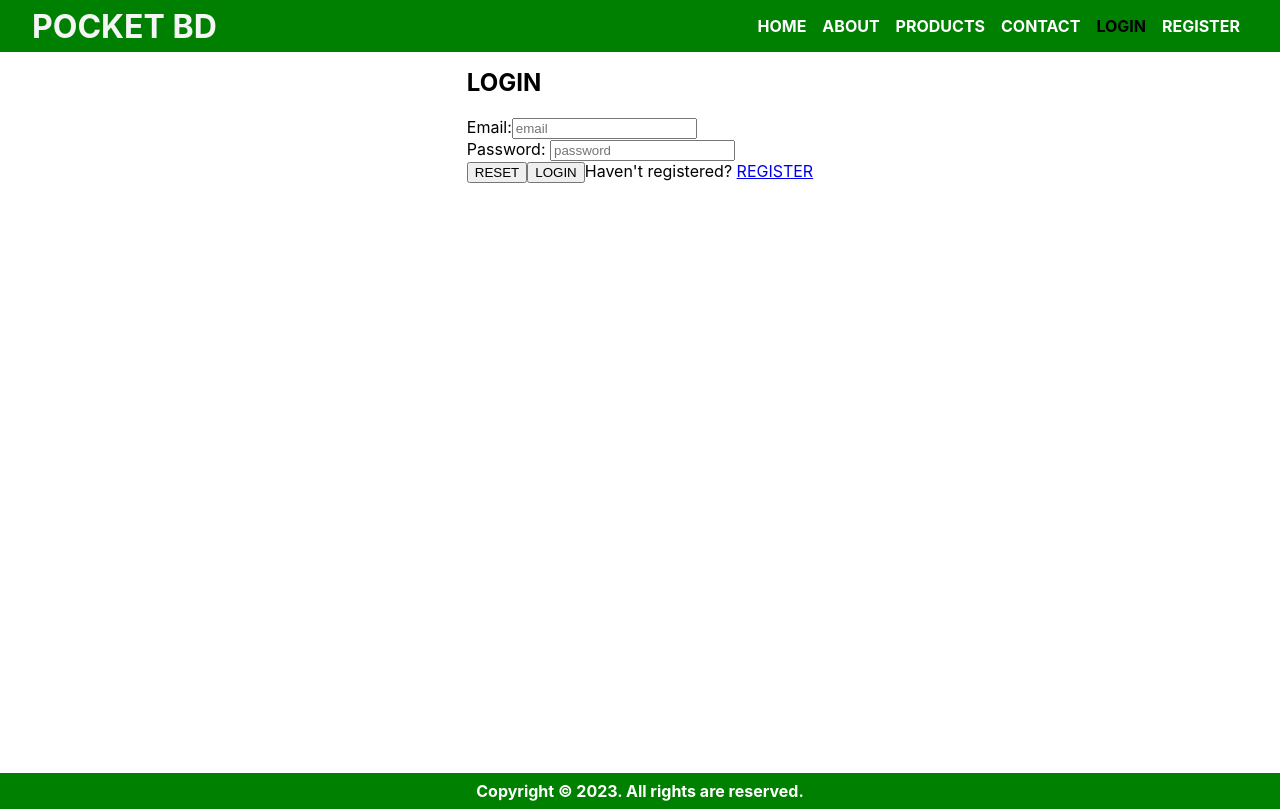
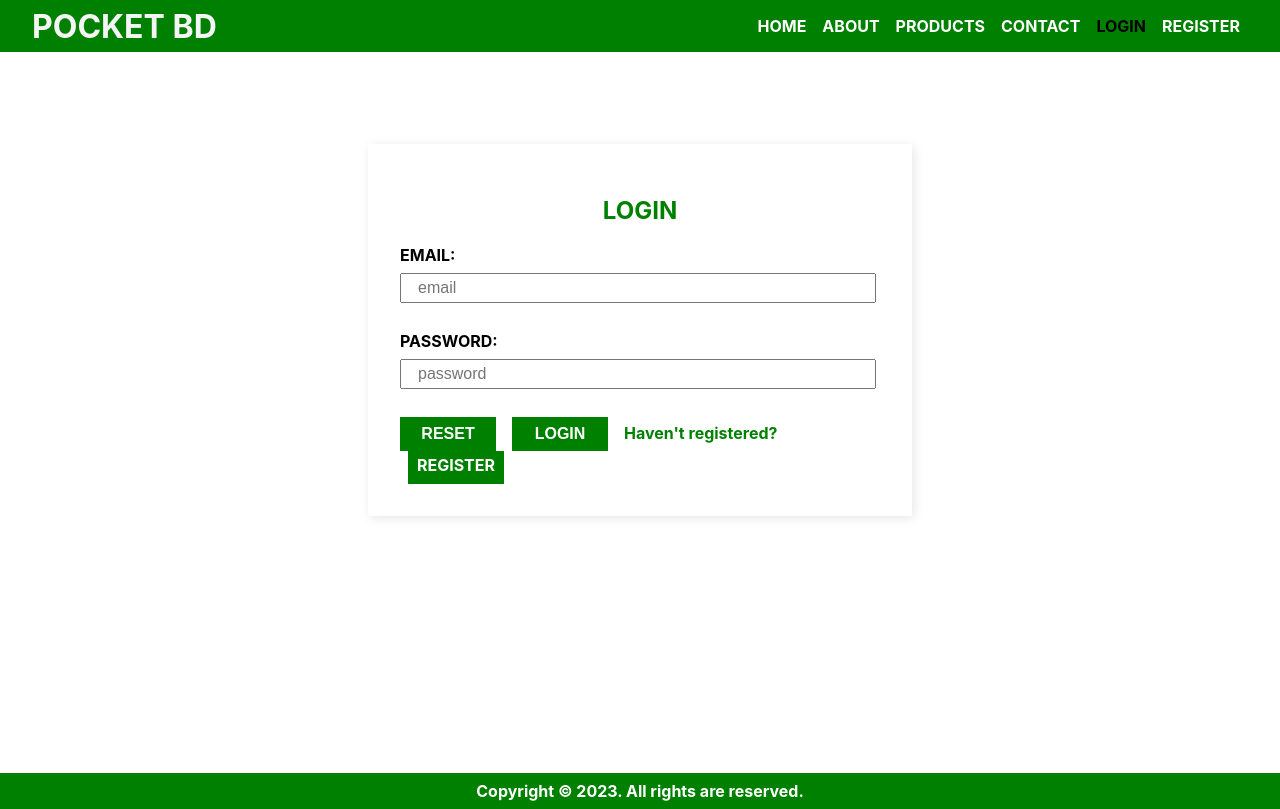
Before and after one commit to raihan-mahmud-talukder/pocket-bd, a React (Create React App) app in the folder client/: page /login in a window 1280 px wide. Built offline with nearby package versions, Linux system fonts and the light colour scheme.

Commit message:
register style

```diff
--- a/client/src/index.css
+++ b/client/src/index.css
@@ -70,6 +70,87 @@
   color: black;
 }
 
+.register,
+.login {
+  width: 30rem;
+  margin: 6rem auto;
+  padding: 2rem;
+  box-shadow: 2px 2px 10px rgba(0, 0, 0, 0.1);
+}
+
+.register h2,
+.login h2 {
+  text-align: center;
+  color: green;
+}
+
+.register label,
+.login label {
+  font-weight: bold;
+  text-transform: uppercase;
+}
+
+.register input,
+.login input {
+  display: block;
+  width: 29.5rem;
+  margin: 0.5rem 0;
+  padding: 0.25rem 0;
+  font-size: 1rem;
+  text-indent: 1rem;
+}
+
+.register button,
+.login button {
+  margin: 0 1rem 0 0;
+  padding: 0.5rem;
+  font-size: 1rem;
+  font-weight: bold;
+  width: 7rem;
+  color: white;
+  background: green;
+  text-align: center;
+  border: none;
+  cursor: pointer;
+}
+
+.register button:hover,
+.login button:hover {
+  color: black;
+}
+
+.register span,
+.login span {
+  color: green;
+  font-weight: bold
+}
+
+.register a,
+.login a {
+  text-decoration: none;
+  background: green;
+  color: white;
+  padding: 0.25rem;
+  display: inline-block;
+  width: 4rem;
+  text-align: center;
+  height: 1.6rem;
+  margin-left: 0.5rem;
+}
+
+.register a:hover,
+.login a:hover {
+  color: black;
+}
+
+.login button {
+  width: 6rem;
+}
+
+.login a {
+  width: 5.5rem;
+}
+
 footer {
   width: 100%;
   background: green;
```
